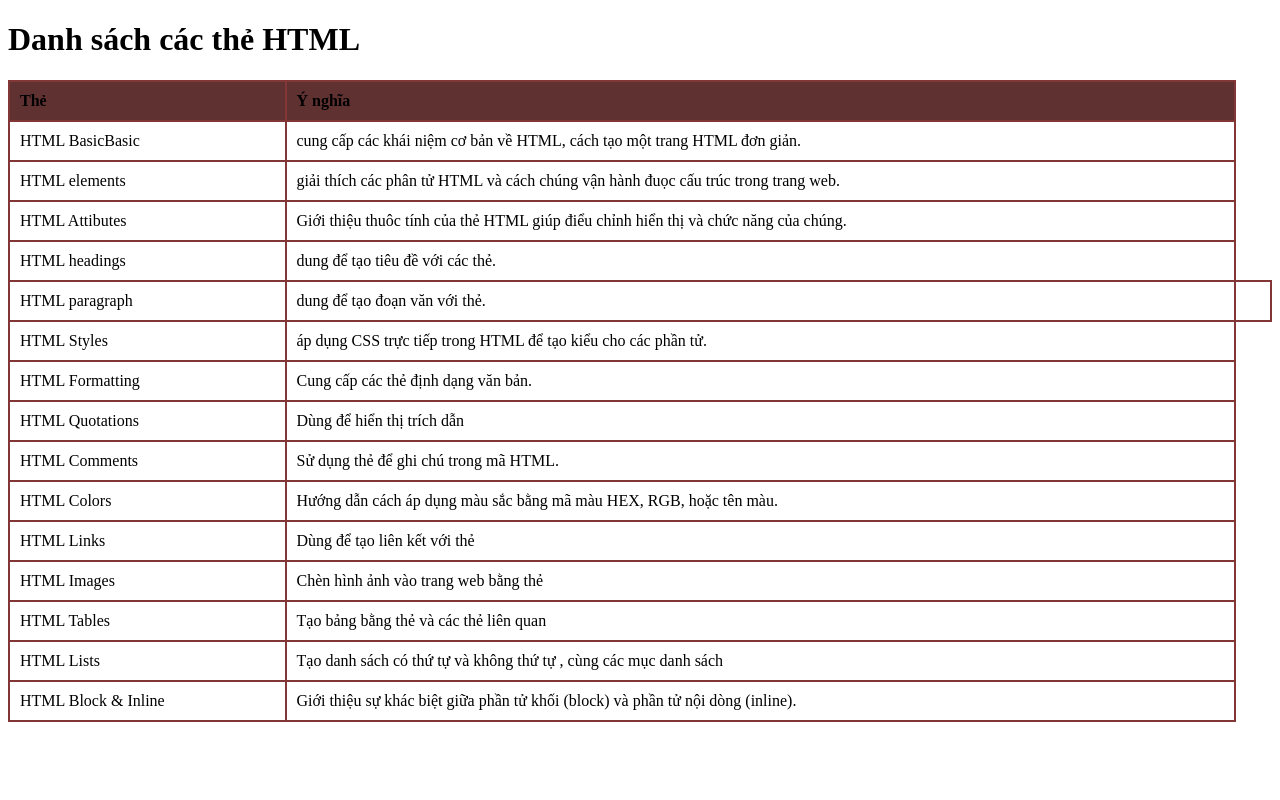
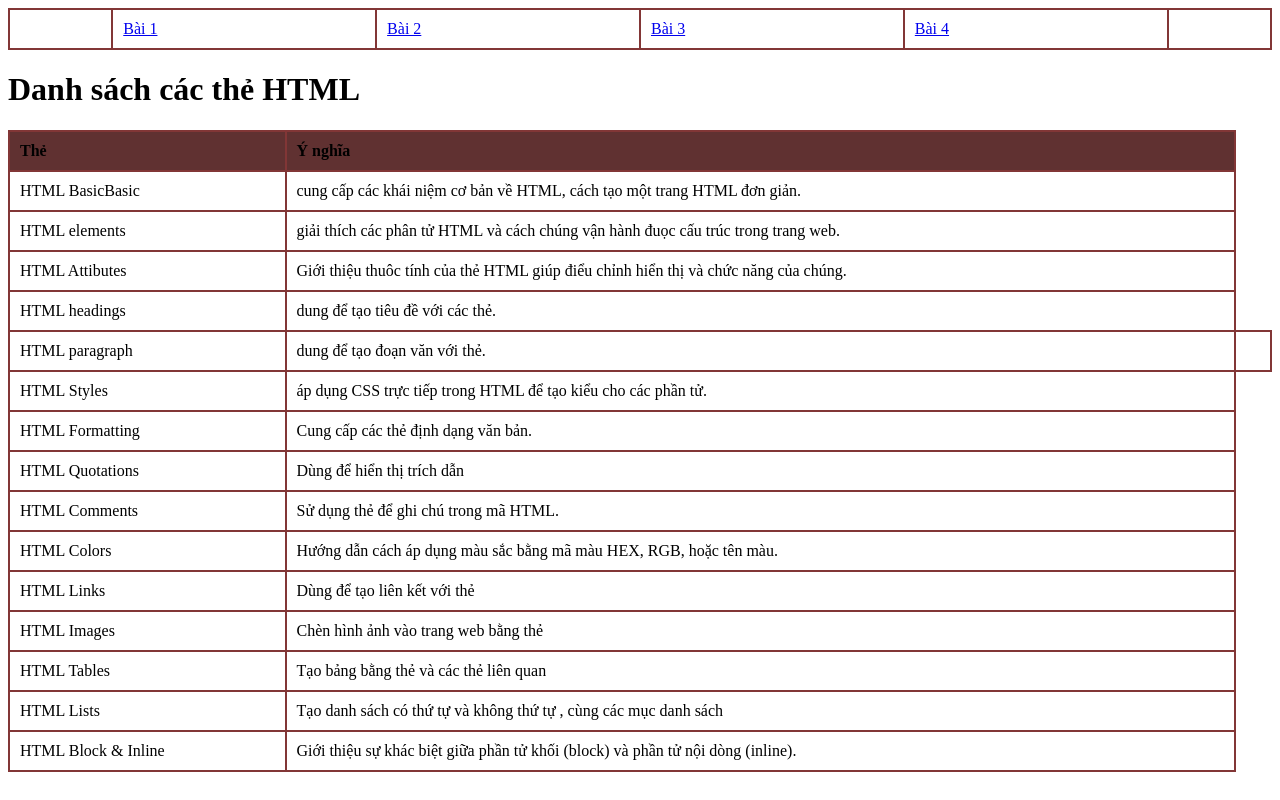
Before and after one commit to trphan066/webb, a plain HTML site: page index.html in a window 1280 px wide. Drawn offline with Linux system fonts and the light colour scheme.

Commit message:
Update index.html

```diff
--- a/index.html
+++ b/index.html
@@ -20,6 +20,16 @@
     </style>
 </head>
 <body>
+    <table>
+        <tr>
+          <td id="td1"></td>
+          <td><a href="./index.html">Bài 1</a></td>
+          <td><a href="./bai2.html" > Bài 2</a></td>
+          <td><a href="./bai3.html">Bài 3</a></td>
+          <td><a href="./bai4.html">Bài 4</a></td>
+          <td></td>
+        </tr>
+      </table>
     <h1>Danh sách các thẻ HTML</h1>
     <table>
         <tr>
```
